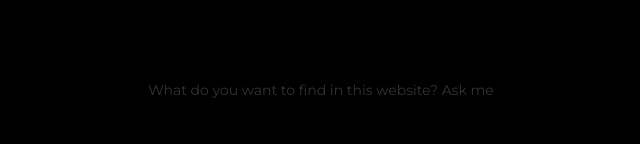
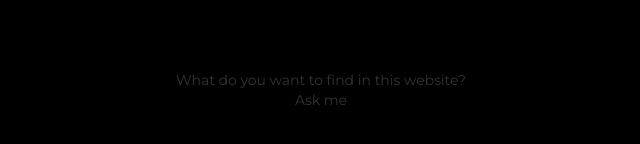
Before and after one commit to maccomaccomaccomacco/marcoautiero.github.io, a plain HTML site: page index.html in a window 1280 px wide. Shown: the part 310-454 px from the top of the page, 319-959 px from the left. Drawn offline with nearby package versions, Linux system fonts and the light colour scheme.

Commit message:
Create index.html

```diff
--- a/index.html
+++ b/index.html
@@ -22,7 +22,7 @@
 				<div class="col-md-12 full-height col-n-1">
 					<div class="content-wrapper">
 						<div class="centered-message">
-				                What do you want to find in this website? Ask me <a href="mailto:marcoautiero@mail.com" ></a>
+							What do you want to find in this website? <br> Ask me <a href="mailto:marcoautiero@mail.com" ></a>
 						</div>
 					</div>
 				</div>
```
